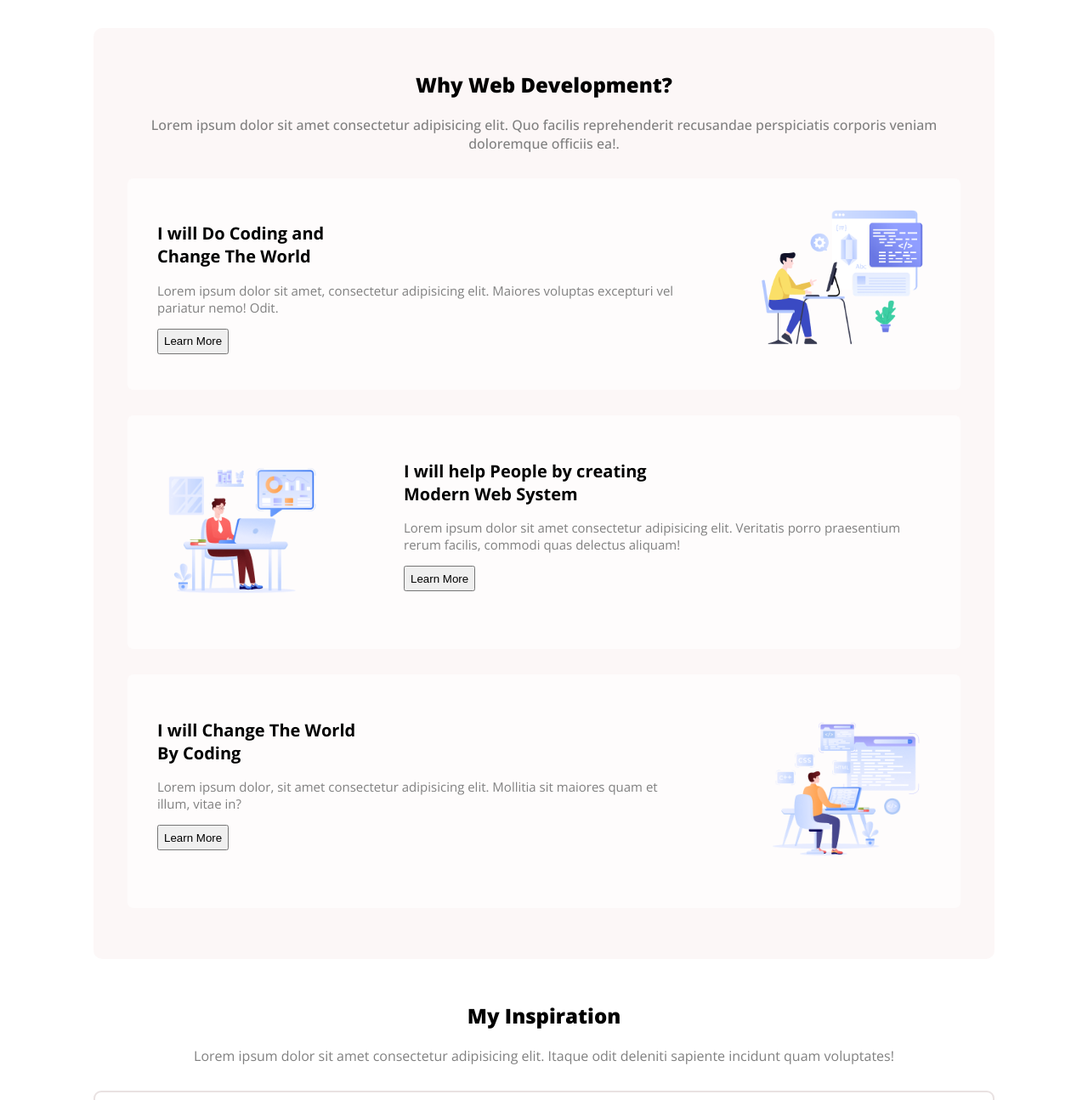
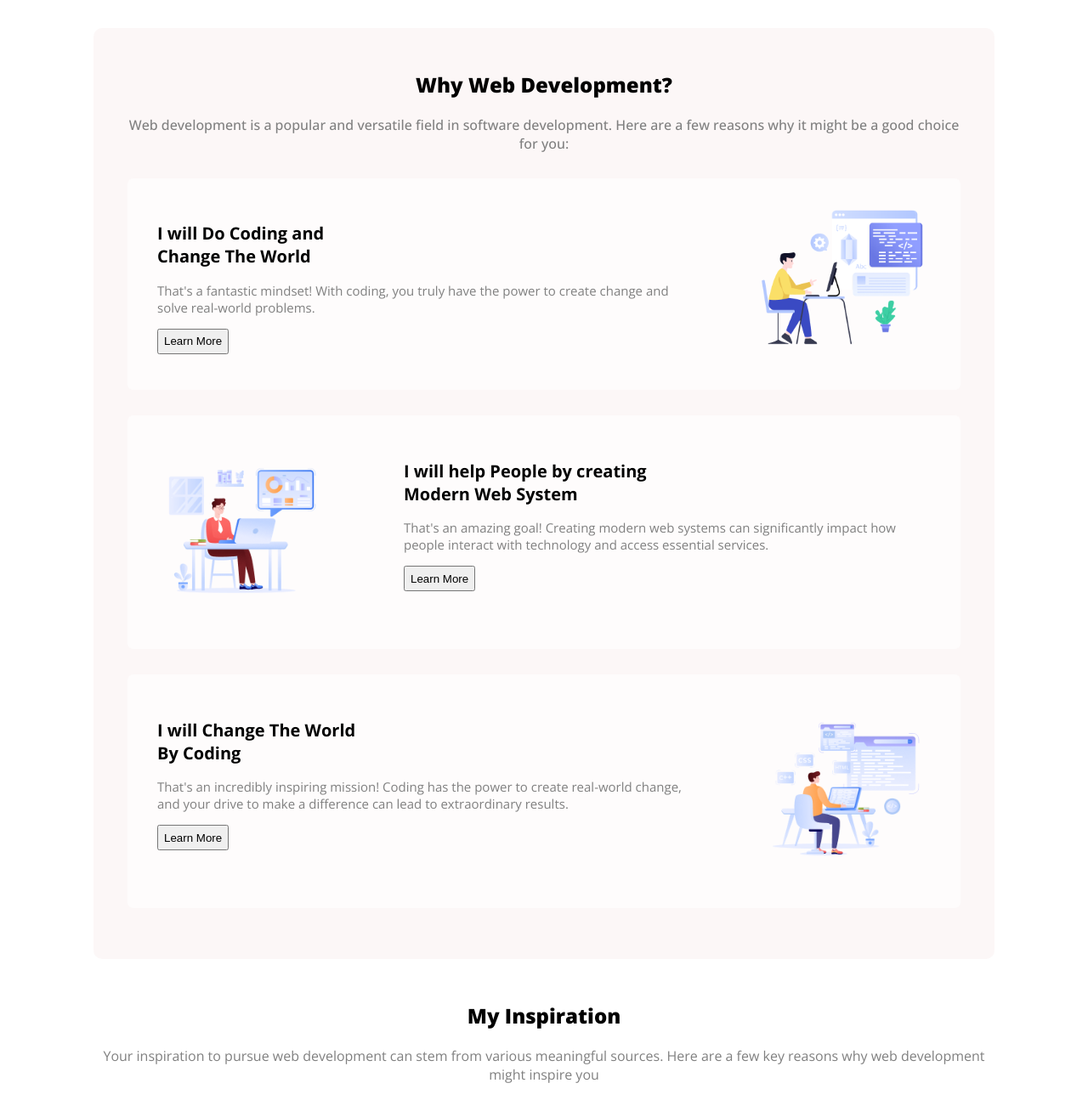
Before and after one commit to Nadim-Mahmud751/Challenge-Begins-main, a plain HTML site: page index.html in a window 1280 px wide. Shown: the part 540-1835 px from the top of the page at 85% size. Drawn offline with nearby package versions, Linux system fonts and the light colour scheme.

Commit message:
lorem text remove

```diff
--- a/index.html
+++ b/index.html
@@ -33,7 +33,7 @@
   <section class="section">
       <div class="basic">
           <h1 style="font-weight: 900;">Why Web Development?</h1>
-          <p style="font-weight: 500; color: gray;"> Lorem ipsum dolor sit amet consectetur adipisicing elit. Quo facilis reprehenderit recusandae perspiciatis corporis veniam doloremque officiis ea!. </p>
+          <p style="font-weight: 500; color: gray;"> Web development is a popular and versatile field in software development. Here are a few reasons why it might be a good choice for you: </p>
       </div>
       <div style="margin-top: 30px;">
           <div class="layer-1">
@@ -41,7 +41,7 @@
                   <h2 style="font-size: 20px; font-weight: 700;">I will Do Coding and
                       <br> Change The World
                   </h2>
-                  <p style="font-size: 15px; color: gray;"> Lorem ipsum dolor sit amet, consectetur adipisicing elit. Maiores voluptas excepturi vel pariatur nemo! Odit.</p>
+                  <p style="font-size: 15px; color: gray;"> That's a fantastic mindset! With coding, you truly have the power to create change and solve real-world problems.</p>
                   <button style="height: 30px;">Learn More</button>
               </div>
               <div>
@@ -57,7 +57,7 @@
                   <h2 style="font-size: 20px; font-weight: 700;">I will help People by creating
                       <br> Modern Web System
                   </h2>
-                  <p style="font-size: 15px; color: gray;"> Lorem ipsum dolor sit amet consectetur adipisicing elit. Veritatis porro praesentium rerum facilis, commodi quas delectus aliquam!</p>
+                  <p style="font-size: 15px; color: gray;"> That's an amazing goal! Creating modern web systems can significantly impact how people interact with technology and access essential services.</p>
                   <button style="height: 30px;">Learn More</button>
               </div>
           </div>
@@ -65,7 +65,7 @@
               <div>
                   <h2 style="font-size: 20px; font-weight: 700;">I will
                       Change The World <br> By Coding</h2>
-                  <p style="font-size: 15px; color: gray;"> Lorem ipsum dolor, sit amet consectetur adipisicing elit. Mollitia sit maiores quam et illum, vitae in?</p>
+                  <p style="font-size: 15px; color: gray;"> That's an incredibly inspiring mission! Coding has the power to create real-world change, and your drive to make a difference can lead to extraordinary results.</p>
                   <button style="height: 30px;">Learn More</button>
               </div>
               <div>
@@ -77,7 +77,8 @@
   </section>
   <section class="section-2">
       <h2 style="font-weight: 900;">My Inspiration</h2>
-      <p style="color: gray;"> Lorem ipsum dolor sit amet consectetur adipisicing elit. Itaque odit deleniti sapiente incidunt quam voluptates!</p>
+      <p style="color: gray;">
+        Your inspiration to pursue web development can stem from various meaningful sources. Here are a few key reasons why web development might inspire you</p>
       <div class="video">
             <iframe width="560" height="315" src="https://www.youtube.com/embed/01l0s1iR_ZI?si=MzmOm9cDZi5pfYoy" title="YouTube video player" frameborder="0" allow="accelerometer; autoplay; clipboard-write; encrypted-media; gyroscope; picture-in-picture; web-share" referrerpolicy="strict-origin-when-cross-origin" allowfullscreen></iframe>
       </div>
@@ -85,7 +86,7 @@
   <section class="section-3">
       <div class="extra">
           <h1 style="font-weight: 900;">My Current Target</h1>
-          <p style="color: gray;">Lorem ipsum dolor sit amet consectetur adipisicing elit. Amet quibusdam molestias adipisci corporis alias quisquam. </p>
+          <p style="color: gray;">It's great that your current target is to become a web developer! With a clear focus, you can now work on building the skills and knowledge required to achieve this goal.</p>
       </div>
       <div class="program">
           <div class="html">
```
